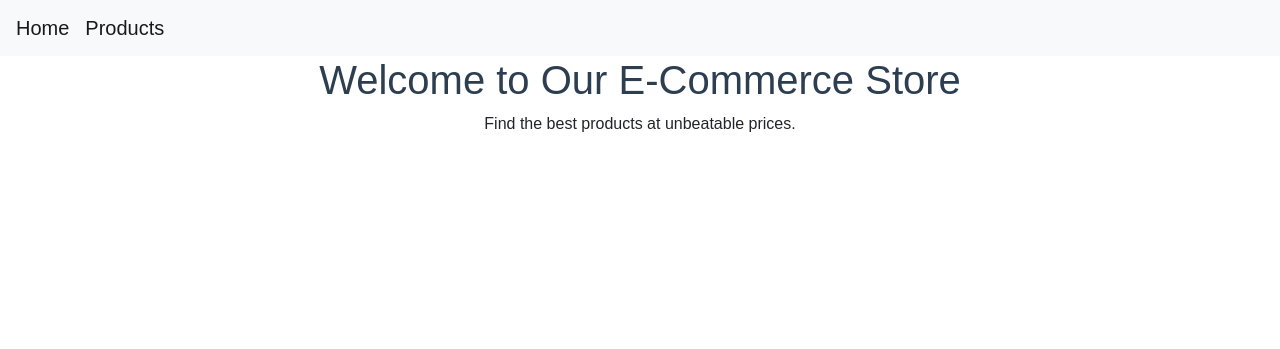
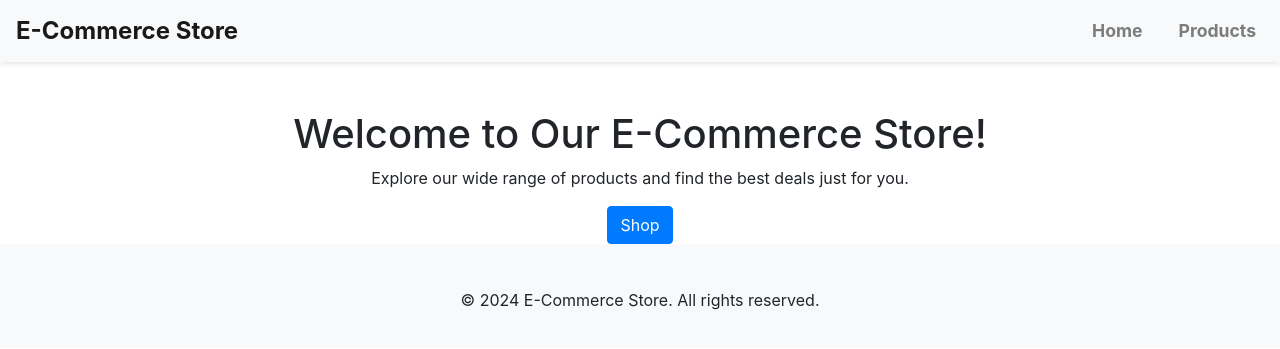
Before and after one commit to ankitkumayan/ECommerce-Flask-Application, a Flask app: page / in a window 1280 px wide. Shown: the top 349 px of the page. Run offline with Flask 3, Linux system fonts and the light colour scheme; some libraries are stand-ins or nearby versions.

Commit message:
Added Bootstrap styling and improved layout

```diff
--- a/static/css/styles.css
+++ b/static/css/styles.css
@@ -1,12 +1,46 @@
-
-body {
-    font-family: Arial, sans-serif;
+/* Custom styles for the navbar */
+.navbar {
+    box-shadow: 0 2px 5px rgba(0, 0, 0, 0.1);
 }
 
-h1, h2 {
-    color: #2c3e50;
+.navbar-brand {
+    font-weight: bold;
+    font-size: 1.5rem;
 }
 
-table {
+.nav-item{
+    font-weight: bold;
+}
+
+.nav-link {
+    font-size: 1.1rem;
+    margin-left: 20px;
+}
+
+.nav-link:hover {
+    color: #007bff;
+    text-decoration: underline;
+}
+
+
+footer {
+    background-color: #f8f9fa;
+    padding: 20px 0;
+    position: relative;
+    bottom: 0;
+    width: 100%;
+}
+
+.container {
     margin-top: 20px;
 }
+
+.table {
+    margin-top: 20px;
+}
+
+.table img {
+    max-width: 100px;
+    height: auto;
+    border-radius: 5px;
+}
--- a/templates/base.html
+++ b/templates/base.html
@@ -9,11 +9,26 @@
 </head>
 <body>
     <nav class="navbar navbar-expand-lg navbar-light bg-light">
-        <a class="navbar-brand" href="/">Home</a>
-        <a class="navbar-brand" href="/products">Products</a>
+        <a class="navbar-brand" href="/">E-Commerce Store</a>
+        <button class="navbar-toggler" type="button" data-toggle="collapse" data-target="#navbarNav" aria-controls="navbarNav" aria-expanded="false" aria-label="Toggle navigation">
+            <span class="navbar-toggler-icon"></span>
+        </button>
+        <div class="collapse navbar-collapse justify-content-end" >
+            <ul class="navbar-nav">
+                <li class="nav-item" >
+                    <a class="nav-link" href="/">Home</a>
+                </li>
+                <li class="nav-item">
+                    <a class="nav-link" href="/products">Products</a>
+                </li>
+            </ul>
+        </div>
     </nav>
     <div class="container">
         {% block content %}{% endblock %}
     </div>
+    <footer>
+        <p class="text-center mt-4">© 2024 E-Commerce Store. All rights reserved.</p>
+    </footer>
 </body>
 </html>
--- a/templates/home.html
+++ b/templates/home.html
@@ -1,9 +1,9 @@
-
 {% extends 'base.html' %}
 
 {% block content %}
+<h1 class="text-center mt-5">Welcome to Our E-Commerce Store!</h1>
+<p class="text-center">Explore our wide range of products and find the best deals just for you.</p>
 <div class="text-center">
-    <h1>Welcome to Our E-Commerce Store</h1>
-    <p>Find the best products at unbeatable prices.</p>
+    <a href="/products" class="btn btn-primary">Shop</a>
 </div>
 {% endblock %}
```
Also changed, not shown: requirements.txt (+10 -3 lines), templates/products.html (+7 -3 lines), static/images/product3.jpg (added).
